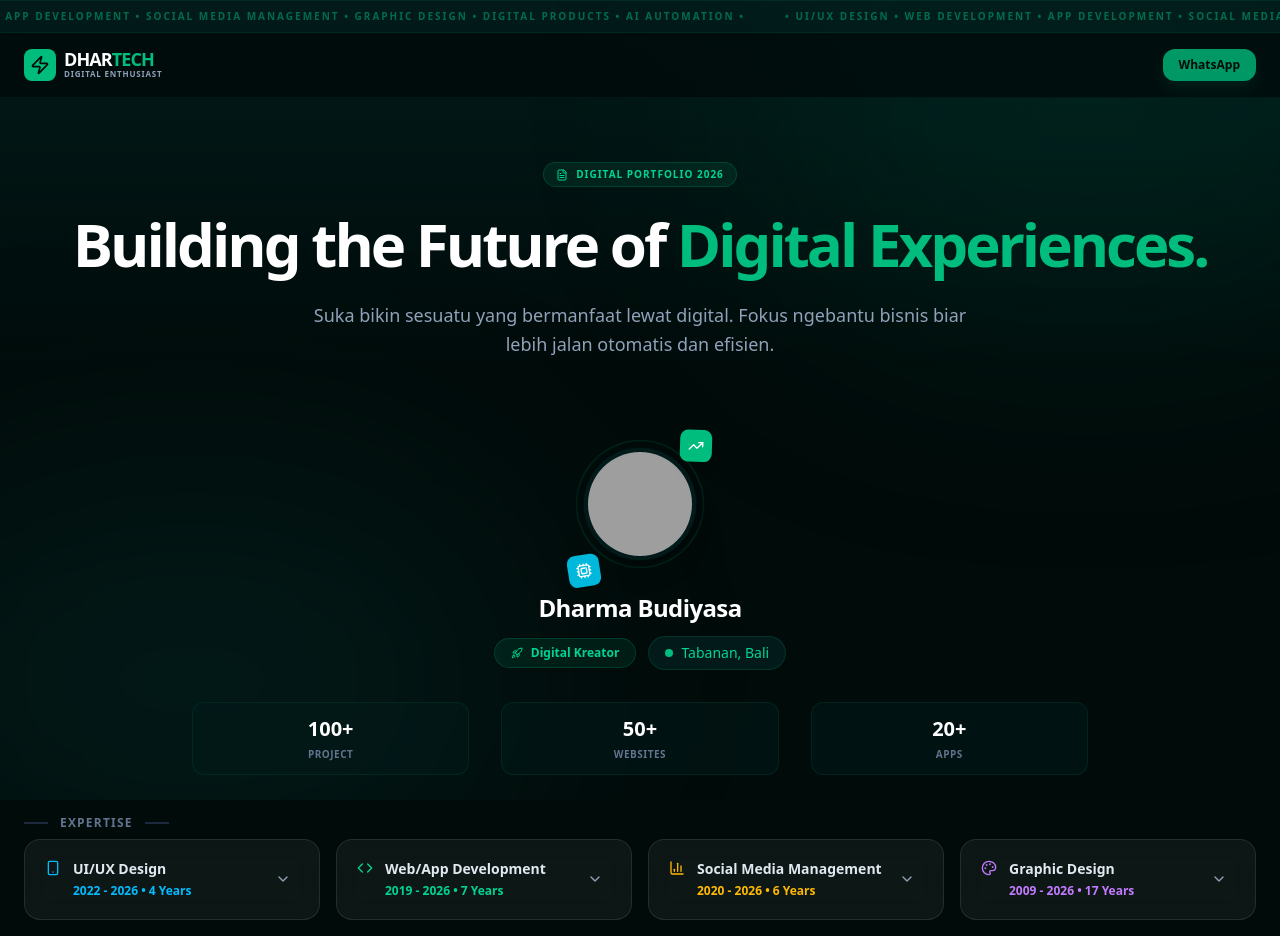
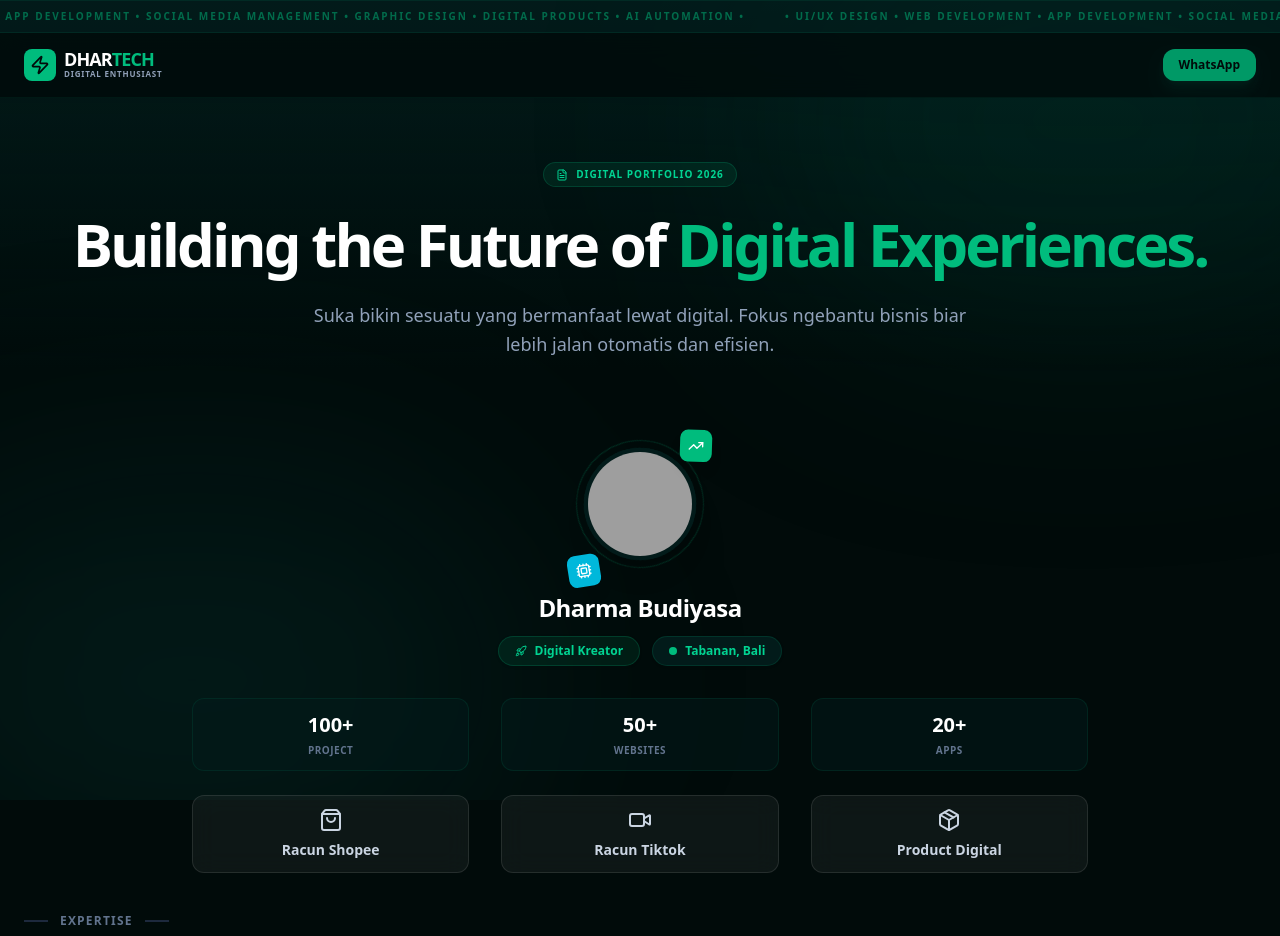
Before and after one commit to dharmayanggg/Dharma-LinkBio, a React (Vite) app: page / in a window 1280 px wide. Shown: the top 936 px of the page. Built offline with nearby package versions, Linux system fonts and the light colour scheme; grey boxes are pictures that could not be loaded.

Commit message:
feat: Add digital product showcase
Introduces a new section to display digital products with details like title, price, and description. This enhances the portfolio by showcasing available offerings.

```diff
--- a/src/App.tsx
+++ b/src/App.tsx
@@ -1,6 +1,6 @@
 import React, { useState, useEffect, useRef } from 'react';
 import { motion, AnimatePresence, useInView } from 'motion/react';
-import { ChevronRight, MessageCircle, Code, Palette, Smartphone, BarChart3, ExternalLink, Briefcase, Layers, Sun, Moon, Calculator, ArrowRight, TrendingUp, Cpu, Zap, Target, Rocket, CheckCircle2, Globe, Database, ChevronDown, ArrowUp, FileText } from 'lucide-react';
+import { ChevronRight, MessageCircle, Code, Palette, Smartphone, BarChart3, ExternalLink, Briefcase, Layers, Sun, Moon, Calculator, ArrowRight, TrendingUp, Cpu, Zap, Target, Rocket, CheckCircle2, Globe, Database, ChevronDown, ArrowUp, FileText, ShoppingBag, Video, Package } from 'lucide-react';
 
 // Counter Component for Stats
 const Counter = ({ value, suffix = "" }: { value: number; suffix?: string }) => {
@@ -159,6 +159,20 @@ export default function App() {
   // Data Products
   const products = [
     {
+      id: 2,
+      title: 'Modul Belajar UI/UX Design untuk Pemula',
+      price: 'Rp 67.000',
+      originalPrice: 'Rp 399.000',
+      description: 'Pelajari fundamental desain antarmuka dan pengalaman pengguna. Dari wireframing hingga prototyping, siap kerja di industri kreatif.'
+    },
+    {
+      id: 1,
+      title: 'Modul Belajar Buat Website & Aplikasi VibeCoding',
+      price: 'Rp 67.000',
+      originalPrice: 'Rp 399.000',
+      description: 'Bimbingan privat intensif membuat website dan aplikasi dari nol menggunakan metode VibeCoding yang efisien dan modern. Cocok untuk pemula yang ingin hasil cepat.'
+    },
+    {
       id: 4,
       title: 'Modifikasi Landing Page Lynk.id/Scalev',
       price: 'Rp 349.000',
@@ -167,25 +181,11 @@ export default function App() {
       description: 'Kustomisasi tampilan menggunakan metode VibeCoding. Lynk.id/Scalev hanya digunakan sebagai payment gateway agar transaksi aman & otomatis.'
     },
     {
-      id: 2,
-      title: 'Belajar 1on1 UI/UX Design untuk Pemula',
-      price: 'Rp 359.000',
-      originalPrice: 'Rp 500.000',
-      description: 'Pelajari fundamental desain antarmuka dan pengalaman pengguna. Dari wireframing hingga prototyping, siap kerja di industri kreatif.'
-    },
-    {
       id: 6,
       title: 'Jasa Pembuatan Tools Web untuk Kreator Produk Digital',
       price: 'Rp 499.000',
       originalPrice: 'Rp 999.000',
       description: 'Solusi pembuatan tools berbasis web untuk mendukung bisnis produk digital Anda. Otomatisasi, efisiensi, dan skalabilitas.'
-    },
-    {
-      id: 1,
-      title: 'Belajar 1on1 Buat Website & Aplikasi VibeCoding',
-      price: 'Rp 449.000',
-      originalPrice: 'Rp 500.000',
-      description: 'Bimbingan privat intensif membuat website dan aplikasi dari nol menggunakan metode VibeCoding yang efisien dan modern. Cocok untuk pemula yang ingin hasil cepat.'
     },
     {
       id: 3,
@@ -334,7 +334,7 @@ export default function App() {
               Digital Kreator
             </div>
             <div
-               className={`text-sm border px-4 py-1.5 rounded-full font-medium flex items-center gap-2 transition-all shadow-sm ${
+               className={`text-xs border px-4 py-1.5 rounded-full font-bold flex items-center gap-2 transition-all shadow-sm ${
                  isDarkMode
                    ? 'bg-[#021b1a] border-emerald-900/50 text-emerald-400'
                    : 'bg-white border-slate-200 text-slate-600'
@@ -371,6 +371,49 @@ export default function App() {
                 }`}>{stat.label}</div>
               </div>
             ))}
+          </div>
+
+          {/* New Buttons Section: Racun Shopee, Tiktok, Product Digital */}
+          <div className="grid grid-cols-3 gap-4 md:gap-8 w-full max-w-4xl mx-auto mt-6">
+            <a
+              href="https://s.shopee.co.id/9fFsvOHfhm"
+              target="_blank"
+              rel="noopener noreferrer"
+              className={`p-3 rounded-xl font-bold text-[10px] md:text-sm flex flex-col items-center justify-center gap-2 transition-all duration-300 border backdrop-blur-md group hover:-translate-y-1 active:scale-95 text-center h-full w-full ${
+                isDarkMode
+                  ? 'bg-white/5 border-white/10 text-slate-300 hover:border-orange-500 hover:text-orange-400 hover:shadow-[0_0_20px_rgba(249,115,22,0.4)]'
+                  : 'bg-white/60 border-slate-200 text-slate-600 hover:border-orange-500 hover:text-orange-600 hover:shadow-[0_0_20px_rgba(249,115,22,0.3)]'
+              }`}
+            >
+              <ShoppingBag className="w-5 h-5 md:w-6 md:h-6 transition-transform group-hover:scale-110" />
+              <span>Racun Shopee</span>
+            </a>
+
+            <a
+              href="https://www.tiktok.com/@dharmayangg?_r=1&_t=ZS-94OXxWbRjF3"
+              target="_blank"
+              rel="noopener noreferrer"
+              className={`p-3 rounded-xl font-bold text-[10px] md:text-sm flex flex-col items-center justify-center gap-2 transition-all duration-300 border backdrop-blur-md group hover:-translate-y-1 active:scale-95 text-center h-full w-full ${
+                isDarkMode
+                  ? 'bg-white/5 border-white/10 text-slate-300 hover:border-pink-500 hover:text-pink-400 hover:shadow-[0_0_20px_rgba(236,72,153,0.4)]'
+                  : 'bg-white/60 border-slate-200 text-slate-600 hover:border-black hover:text-black hover:shadow-[0_0_20px_rgba(0,0,0,0.2)]'
+              }`}
+            >
+              <Video className="w-5 h-5 md:w-6 md:h-6 transition-transform group-hover:scale-110" />
+              <span>Racun Tiktok</span>
+            </a>
+
+            <button
+              onClick={() => document.getElementById('digital-products')?.scrollIntoView({ behavior: 'smooth' })}
+              className={`p-3 rounded-xl font-bold text-[10px] md:text-sm flex flex-col items-center justify-center gap-2 transition-all duration-300 border backdrop-blur-md group hover:-translate-y-1 active:scale-95 text-center h-full w-full ${
+                isDarkMode
+                  ? 'bg-white/5 border-white/10 text-slate-300 hover:border-emerald-500 hover:text-emerald-400 hover:shadow-[0_0_20px_rgba(16,185,129,0.4)]'
+                  : 'bg-white/60 border-slate-200 text-slate-600 hover:border-emerald-500 hover:text-emerald-600 hover:shadow-[0_0_20px_rgba(16,185,129,0.3)]'
+              }`}
+            >
+              <Package className="w-5 h-5 md:w-6 md:h-6 transition-transform group-hover:scale-110" />
+              <span>Product Digital</span>
+            </button>
           </div>
         </header>
 
@@ -737,12 +780,14 @@ export default function App() {
                     className="flex md:flex-col md:items-center md:text-center md:justify-center items-center justify-between w-full text-left"
                   >
                     <div className="flex-1 md:w-full md:flex md:flex-col md:items-center">
-                      <div className="flex flex-wrap md:flex-col items-center gap-2 mb-1.5 md:mb-3">
-                        <CheckCircle2 className={`w-4 h-4 md:w-8 md:h-8 ${color.icon} shrink-0 mr-1`} />
+                      <div className="flex flex-row md:flex-col items-start md:items-center gap-3 mb-2 md:mb-3 w-full">
+                        <CheckCircle2 className={`w-5 h-5 md:w-8 md:h-8 ${color.icon} shrink-0 mt-0.5 md:mt-0`} />
+                        <div className="flex flex-col md:items-center gap-1 min-w-0 flex-1">
                           <h4 className={`font-bold text-sm md:text-lg transition-colors leading-tight ${
                             isDarkMode ? 'text-slate-200 group-hover:text-white' : 'text-slate-800 group-hover:text-cyan-700'
                           }`}>{product.title}</h4>
 
+                          <div className="flex flex-wrap gap-1.5 md:justify-center">
                             {product.status === 'On Hold' && (
                               <span className="text-[8px] px-1.5 py-0.5 rounded font-black uppercase tracking-tighter bg-red-500/20 text-red-500 border border-red-500/30 whitespace-nowrap">
                                 On Hold
@@ -756,8 +801,10 @@ export default function App() {
                               </span>
                             )}
                           </div>
+                        </div>
+                      </div>
 
-                      <div className="flex items-center gap-2 md:justify-center">
+                      <div className="flex items-center gap-2 md:justify-center pl-8 md:pl-0">
                          <p className={`text-sm md:text-base font-black ${isDarkMode ? color.icon : 'text-emerald-600'}`}>{product.price}</p>
                          {/* @ts-ignore */}
                          {product.originalPrice && (
@@ -826,7 +873,7 @@ export default function App() {
         <section className="w-full space-y-4">
           <h3 className={`text-xs font-bold mb-2 tracking-widest uppercase flex items-center gap-3 ${isDarkMode ? 'text-slate-500' : 'text-slate-400'}`}>
             <span className={`w-6 h-[2px] ${isDarkMode ? 'bg-slate-800' : 'bg-slate-200'}`}></span>
-            Services & Pricing
+            Services for Company
             <span className={`w-6 h-[2px] ${isDarkMode ? 'bg-slate-800' : 'bg-slate-200'}`}></span>
           </h3>
 
```
Lines whose indentation alone changed are shown as unchanged.
